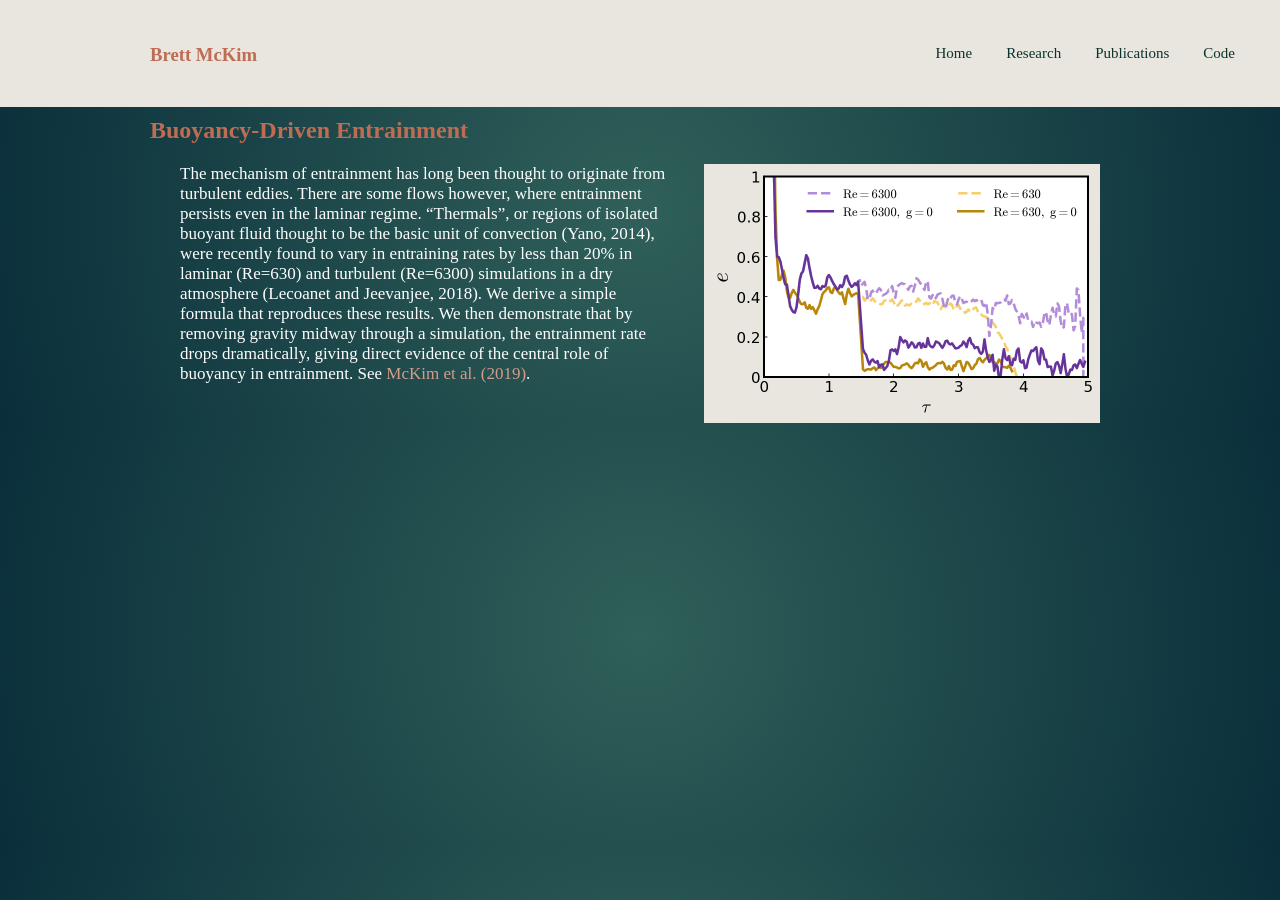
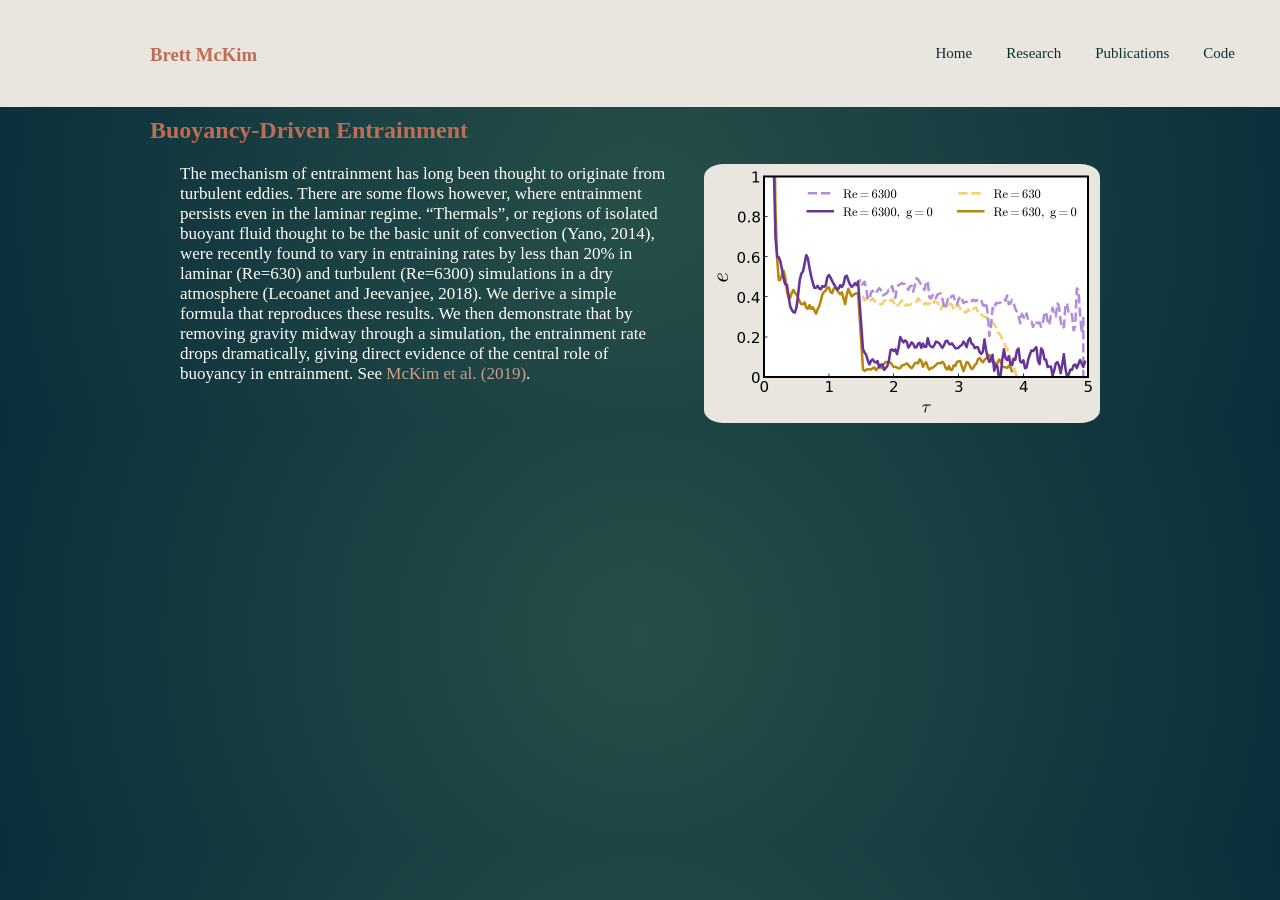
Before and after one commit to mckimb/mckimb.github.io, a Jekyll site: the page built from research/index.html, in a window 1280 px wide. Built offline with Jekyll 4.4.1, drawn with Linux system fonts in a browser that asks for light colours.

Commit message:
Update main.css

```diff
--- a/css/main.css
+++ b/css/main.css
@@ -4,7 +4,7 @@
     \\ font-family: "Lato", sans-serif;
     font-family: "Bitstream Charter";
     background-color: #0b322b;
-    background-image:radial-gradient(circle,#306059,#0a2f3b);
+    background-image:radial-gradient(circle,#274f49,#0a2f3b);
     \\ background-image: "exoplanet.jpg";
     \\ background-color: #3f51b5;
 }
@@ -132,6 +132,9 @@
     margin-left: 30px;
     margin-right: 30px;
     background-color: #e9e6df;
+    border: 15px;
+    border-color: #e9e6df;
+    border-radius: 5%;
 }
 
 nav ul, footer ul {
```
